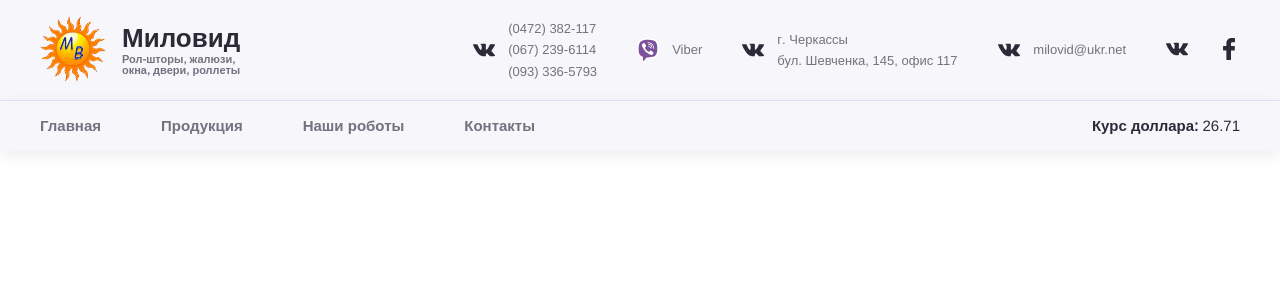
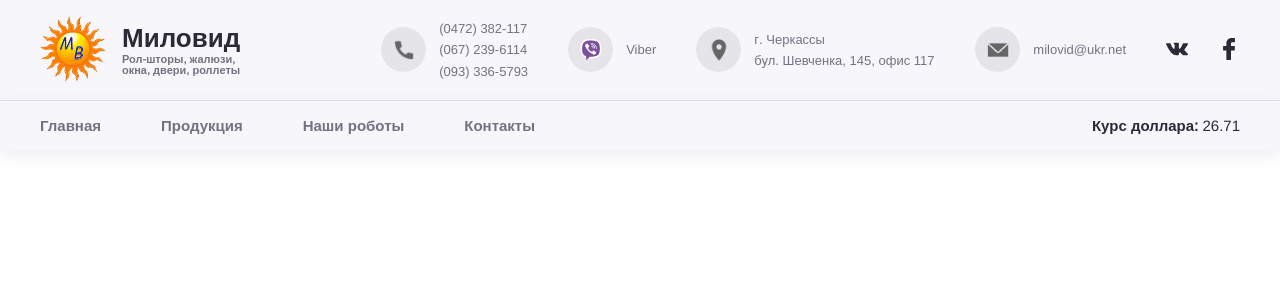
Before and after one commit to Alex-Kostenko/Divolim, a PHP site: page / in a window 1280 px wide. Shown: the top 300 px of the page. Run offline with PHP 8.4, Linux system fonts and the light colour scheme.

Commit message:
fix header 100% done

```diff
--- a/index.html
+++ b/index.html
@@ -26,8 +26,12 @@
 					</div>
 			</div>
 			<div class="nav_elem">
+
 				<div class="phone">
-				<img src="image/vk_logo.svg" alt="phone">
+					<div class="svggg">
+						<img src="image/phone.png" alt="phone">
+					</div>
+
 				<span>
 					<a href="tel: +380472382117">(0472) 382-117</a>
 					<a href="tel: +380672396114">(067) 239-6114</a>
@@ -36,7 +40,9 @@
 			</div>
 			<a href="#">
 				<div class="viber">
+					<div class="svggg">
 					<img src="image/viber_1-01.svg" alt="viber">
+				</div>
 					<span>
 						Viber
 					</span>
@@ -44,7 +50,9 @@
 			</a>
 			<a href="https://goo.gl/maps/P3WDzGn8AUt">
 				<div class="location">
-					<img src="image/vk_logo.svg" alt="location">
+					<div class="svggg">
+					<img  src="image/map.png" alt="location">
+				</div>
 					<span>
 						г. Черкассы <br>
 						бул. Шевченка, 145, офис 117
@@ -52,7 +60,9 @@
 				</div>
 			</a>
 			<div class="mail">
-				<img src="image/vk_logo.svg" alt="mail">
+				<div class="svggg">
+				<img src="image/mail.png" alt="mail">
+			</div>
 				<a href="mailto: milovid@ukr.net">
 					<span>milovid@ukr.net</span>
 				</a>
@@ -67,6 +77,10 @@
 					<img src="image/facebook_logo.svg" alt="fb">
 				</a>
 			</div>
+
+
+
+
 			</div>
 		</div>
 		<div class="nav_container">
@@ -83,5 +97,10 @@
 			</div>
 		</div>
 	</header>
+	<br>
+	<br>
+	<br>
+	<br>
+
 </body>
 </html>
--- a/style/header.css
+++ b/style/header.css
@@ -72,7 +72,16 @@ h2:hover{
 	align-items: center;
 	margin-right: 40px;
 }
+.nav_elem .svggg{
+	height: 45px;
+	width: 45px;
+	background: url(../image/circle.svg) center;
+	display: flex;
+	justify-content: center;
+	align-items: center;
+}
 .nav_elem img{
+	height: 22px;
 	width: 22px;
 }
 .phone span{
@@ -93,6 +102,14 @@ h2:hover{
 .fb{
 	margin-right: 0;
 }
+
+/* NOT WORKING */
+.vk img:hover, /* NOT WORKING */
+.fb img:hover{/* NOT WORKING */
+	fill:#6776e5 !important;/* NOT WORKING */
+}/* NOT WORKING */
+/* NOT WORKING */
+
 .nav_container{
 	width:100%;
 	border-top: 1px solid rgba(75, 85, 166, 0.15);
@@ -113,6 +130,7 @@ h2:hover{
 }
 .nav ul{
 	display: flex;
+	align-items:stretch;
 }
 .nav ul li{
 	margin-right: 60px;
```
Also changed, not shown: image/circle.svg (added), image/mail.png (added), image/map.png (added), image/middle-big-open-circle.png (added), image/phone.png (added), image/vk_logo.svg.
